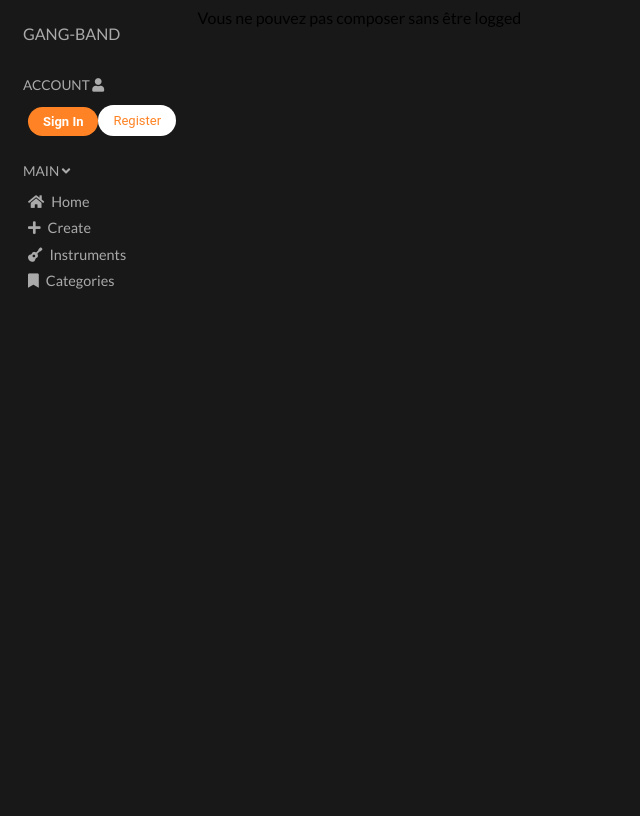
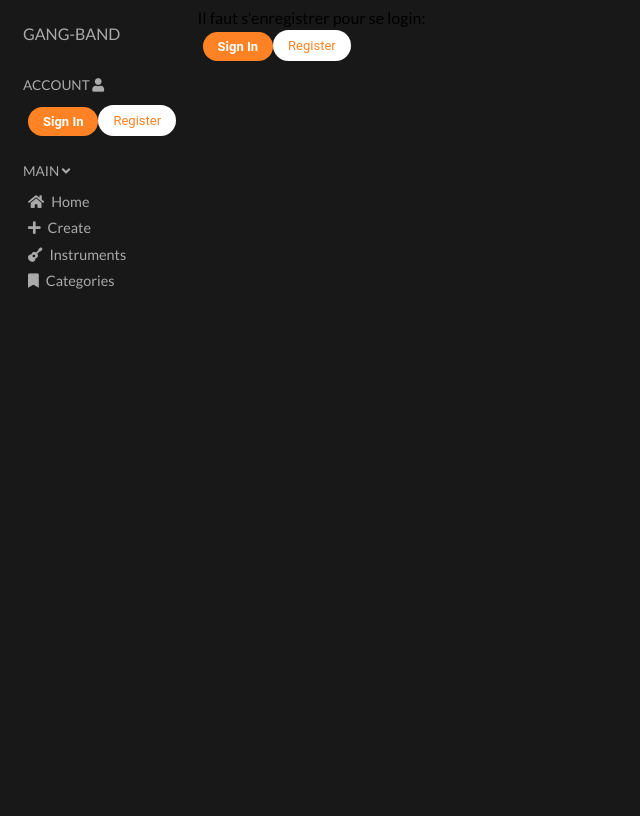
Before and after one commit to YoanRouleau/banger-maker-symfony, a Symfony app: template templates/riff/add.html.twig in a window 1280 px wide. Shown: the whole page, without its empty margins (0-640 px from the left). Run offline with Twig, Linux system fonts and the light colour scheme; the template is opened without the code that fills it, so the values that code supplies are empty; some libraries are stand-ins or nearby versions.

Commit message:
addedthings

```diff
--- a/public/js/banger-maker/widget.js
+++ b/public/js/banger-maker/widget.js
@@ -117,7 +117,7 @@ function createToolContainer(container){
     buttonplayinvisible.addEventListener("click",() => {
         playWithInstrument()
     })
-    const playbutton = _("button",toolcontainer,{text:"Play once",id:"play-button"})
+    const playbutton = _("button",toolcontainer,{text:"Play once",id:"  "})
     const resetbutton = _("button",toolcontainer,{text:"Reset",id:"reset-button"})
     // const loopbutton = _("button",toolcontainer,{text:"Loop song",id:"play-loop",classes:"off"})
     _("label",toolcontainer,{text:" Tempo : "})
--- a/templates/riff/add.html.twig
+++ b/templates/riff/add.html.twig
@@ -46,7 +46,23 @@
 
 
     {% else %}
-     Vous ne pouvez pas composer sans être logged
+        <div>
+            Il faut s'enregistrer pour se login:
+            <div class="navigation__list__item">
+                <a href="/login">
+                    <button class="btn-accent" >
+                        Sign In
+                    </button>
+                </a>
+                <a href="/register">
+
+                    <button class="btn-accent-outlined">
+                        Register
+                    </button>
+                </a>
+
+            </div>
+        </div>
 
 
     {% endif %}
```
Also changed, not shown: 1 other file.
